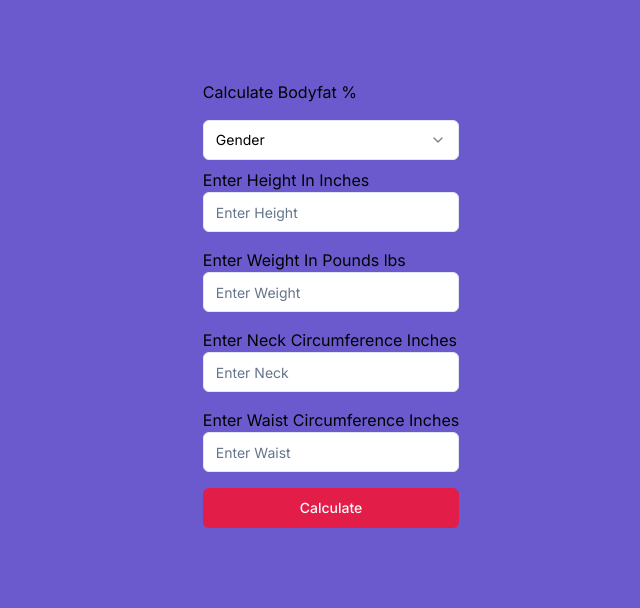
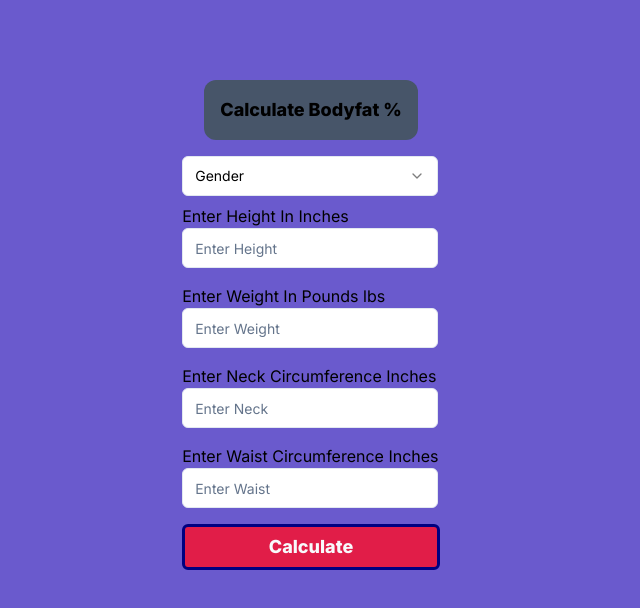
Before and after one commit to LRSORRENTI/Bodyfat-Calculator, a Next.js app: page / in a window 1280 px wide. Shown: the top 608 px of the page, without its empty margins (329-969 px from the left). Built offline with nearby package versions, Linux system fonts and the light colour scheme.

Commit message:
removed default ml-10 on main container, and started to modify header

```diff
--- a/src/app/page.tsx
+++ b/src/app/page.tsx
@@ -4,7 +4,7 @@ import { BFCalcForm } from "@/components/BFCalcForm";
 export default function Home() {
   return (
     <>
-   <div className="flex justify-center align-middle ml-10 mt-20">
+   <div className="flex justify-center align-middle mt-20">
    <BFCalcForm/>
    </div>
    </>
--- a/src/components/BFCalcForm.tsx
+++ b/src/components/BFCalcForm.tsx
@@ -49,7 +49,7 @@ export function BFCalcForm() {
   return (
     <div className="entire-wrap flex justify-center align-middle">
     <div className="form-wrap flex flex-col justify-center align-middle">
-      <p className="mb-4">Calculate Bodyfat %</p>
+      <p className="mb-4 mx-auto text-lg font-extrabold bg-slate-600 p-4 rounded-xl">Calculate Bodyfat %</p>
       <Select>
   <SelectTrigger className="max-w-64 mb-2">
     <SelectValue placeholder="Gender" />
@@ -130,7 +130,7 @@ export function BFCalcForm() {
         />
       </form>
     </Form>
-    <Button type="submit" className="bg-rose-600">Calculate</Button>
+    <Button type="submit" className="bg-rose-600 mx-auto font-extrabold text-lg" style={{width: "16.1rem", border: "3px solid navy", paddingTop: "20px", paddingBottom: "20px"}}>Calculate</Button>
     </div>
 
     </div>
```
